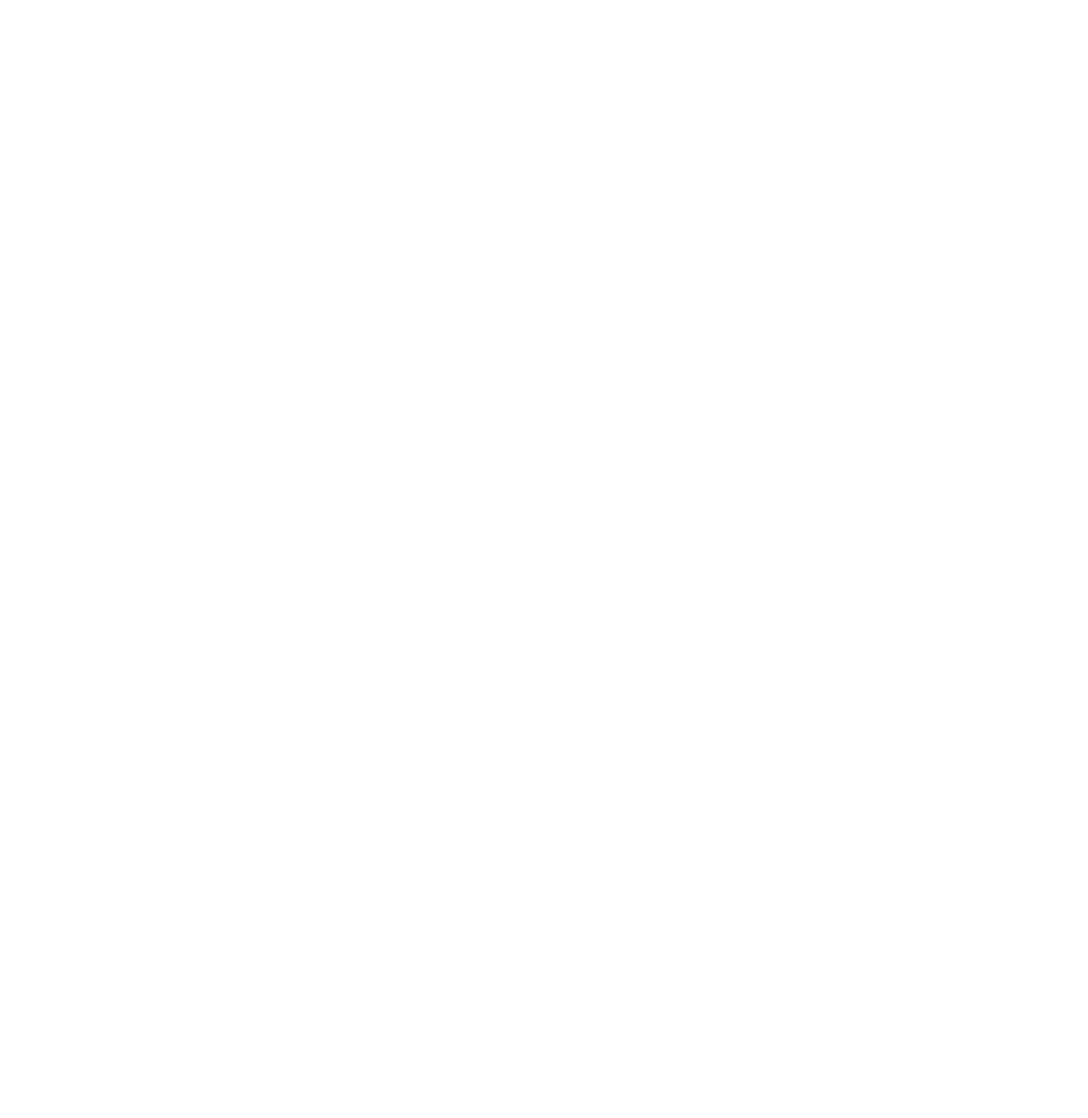
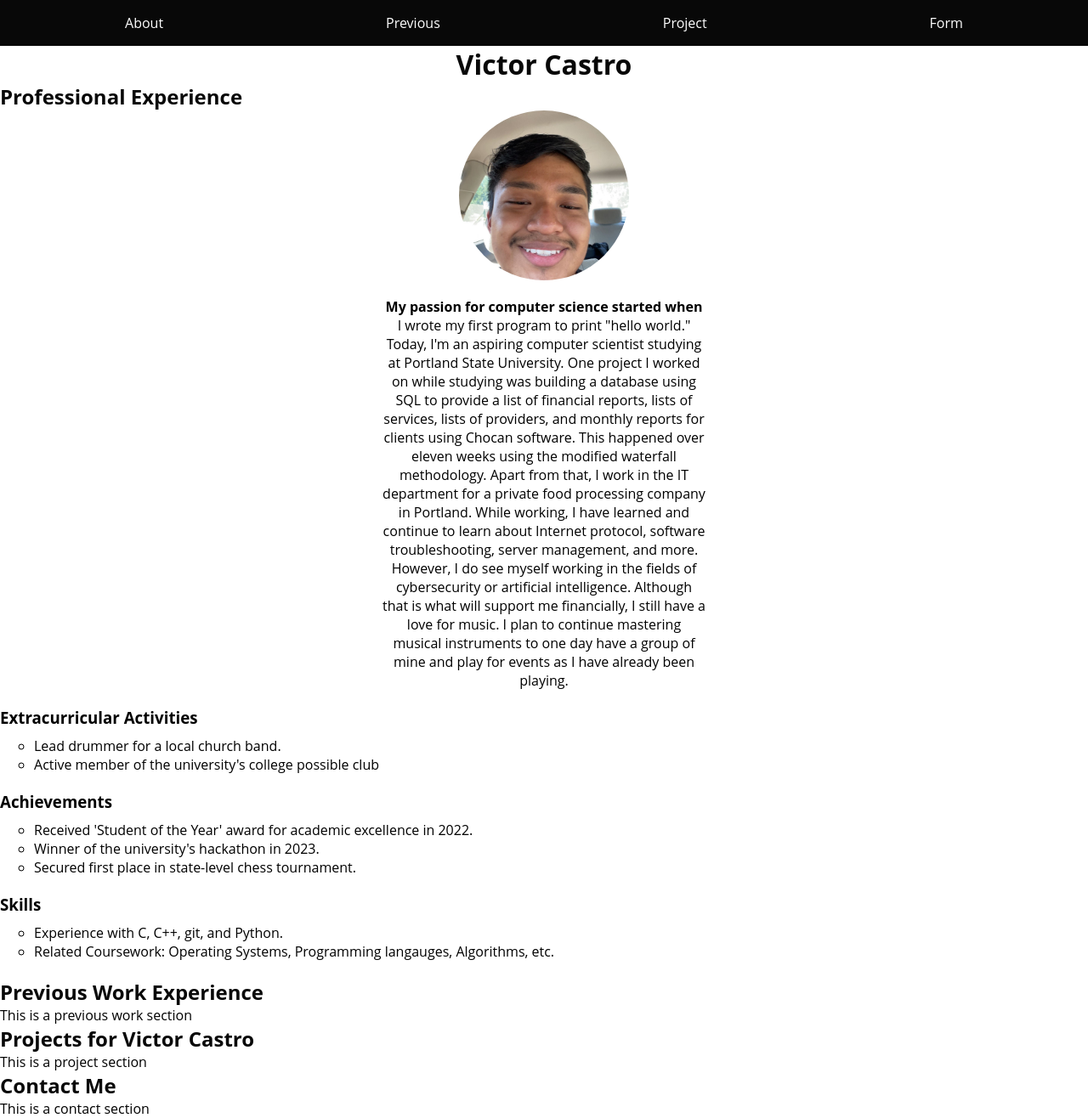
Before and after one commit to PhatCash/Personal-Portfolio, a plain HTML site: page index.HTML in a window 1280 px wide. Shown: the whole page at 85% size. Before the commit the page ends 800 px from the top, so only its background shows below. Drawn offline with Linux system fonts and the light colour scheme.

Commit message:
About page rough draft

```diff
--- a/index.HTML
+++ b/index.HTML
@@ -5,6 +5,80 @@
     <meta http-equiv="X-UA-Compatible" content="IE=edge" />
     <meta name="viewport" content="width=device-width, initial-scale=1.0" />
     <title>Personal Portfolio - Victor Castro</title>
+    <link rel="stylesheet" href="styles.css" />
+    <script defer src="script.js"></script>
   </head>
-  <body></body>
+  <body>
+    <header class="header-container">
+      <nav class="navbar">
+        <a href="#about">About</a>
+        <a href="#previous">Previous</a>
+        <a href="#project">Project</a>
+        <a href="#form">Form</a>
+      </nav>
+    </header>
+    <h1>Victor Castro</h1>
+    <main>
+      <!-- About section -->
+      <section id="about">
+        <h2>Professional Experience</h2>
+        <img
+          class="img"
+          src="IMG_3083.JPG"
+          alt="I'm wearing a __ suit smiling"
+        />
+        <p class="bio">
+          My passion for computer science started when I wrote my first program
+          to print "hello world." Today, I'm an aspiring computer scientist
+          studying at Portland State University. One project I worked on while
+          studying was building a database using SQL to provide a list of
+          financial reports, lists of services, lists of providers, and monthly
+          reports for clients using Chocan software. This happened over eleven
+          weeks using the modified waterfall methodology. Apart from that, I
+          work in the IT department for a private food processing company in
+          Portland. While working, I have learned and continue to learn about
+          Internet protocol, software troubleshooting, server management, and
+          more. However, I do see myself working in the fields of cybersecurity
+          or artificial intelligence. Although that is what will support me
+          financially, I still have a love for music. I plan to continue
+          mastering musical instruments to one day have a group of mine and play
+          for events as I have already been playing.
+        </p>
+        <h3>Extracurricular Activities</h3>
+        <ul class="list-container">
+          <li>Lead drummer for a local church band.</li>
+          <li>Active member of the university's college possible club</li>
+        </ul>
+        <h3>Achievements</h3>
+        <ul class="list-container">
+          <li>
+            Received 'Student of the Year' award for academic excellence in
+            2022.
+          </li>
+          <li>Winner of the university's hackathon in 2023.</li>
+          <li>Secured first place in state-level chess tournament.</li>
+        </ul>
+        <h3>Skills</h3>
+        <ul class="list-container">
+          <li>Experience with C, C++, git, and Python.</li>
+          <li>
+            Related Coursework: Operating Systems, Programming langauges,
+            Algorithms, etc.
+          </li>
+        </ul>
+      </section>
+      <section id="previous">
+        <h2>Previous Work Experience</h2>
+        <p>This is a previous work section</p>
+      </section>
+      <section id="project">
+        <h2>Projects for Victor Castro</h2>
+        <p>This is a project section</p>
+      </section>
+      <section id="form">
+        <h2>Contact Me</h2>
+        <p>This is a contact section</p>
+      </section>
+    </main>
+  </body>
 </html>
--- a/styles.css
+++ b/styles.css
@@ -1,3 +1,4 @@
+/* Essential starting element */
 * {
   padding: 0;
   margin: 0;
@@ -14,3 +15,65 @@
   --violetred: #a2106d;
   --orange: #ffa500;
 }
+
+body {
+  font-family: "Open Sans", "Helvetica Neue", sans-serif;
+}
+
+.header-container {
+  width: 100%;
+  background-color: var(--black);
+}
+
+.navbar {
+  display: flex;
+  justify-content: space-around;
+  align-items: center;
+  padding: 1em;
+}
+
+.navbar a {
+  color: var(--white);
+  text-decoration: none;
+  font-size: 1em;
+}
+
+h1 {
+  text-align: center;
+  color: var(--black);
+}
+
+h2 {
+  color: var(--black);
+}
+
+/* About section */
+
+.img {
+  width: 200px;
+  height: 200px;
+  display: block;
+  margin-left: auto;
+  margin-right: auto;
+  border-radius: 50%;
+  object-fit: cover;
+}
+
+.bio {
+  margin: 20px auto;
+  width: 380px;
+  text-align: center;
+}
+
+.bio::first-line {
+  font-weight: bold;
+}
+
+.list-container {
+  margin-top: 10px;
+  list-style: circle;
+  padding-left: 40px;
+  padding-bottom: 20px;
+}
+
+/* Previous Work Secion */
```
Also changed, not shown: IMG_3083.JPG (added).
